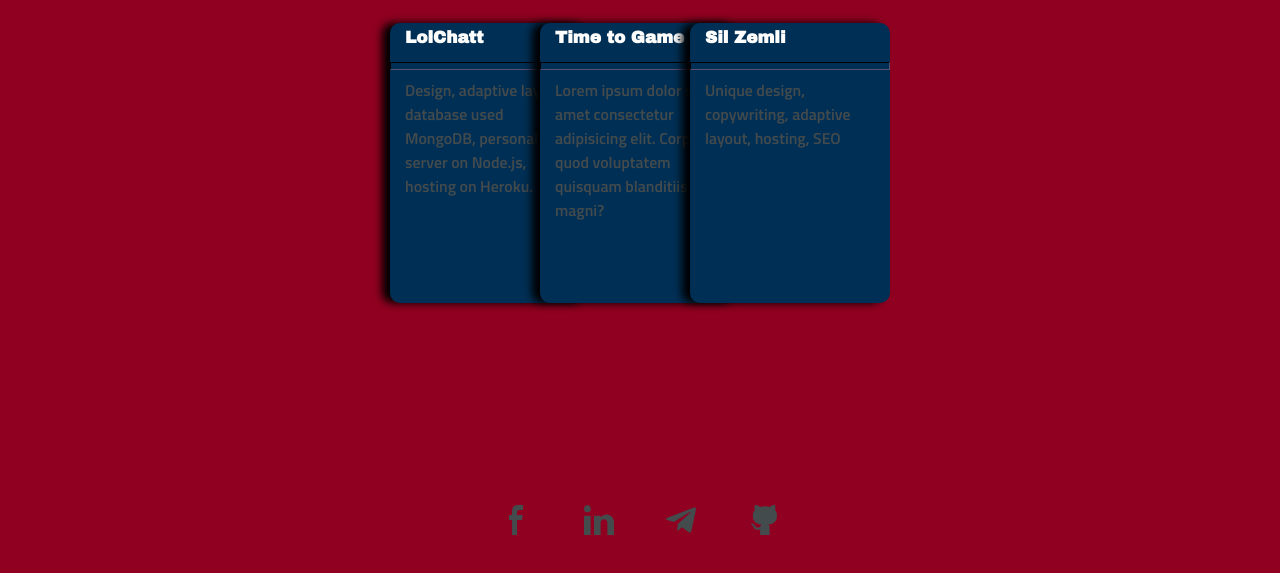
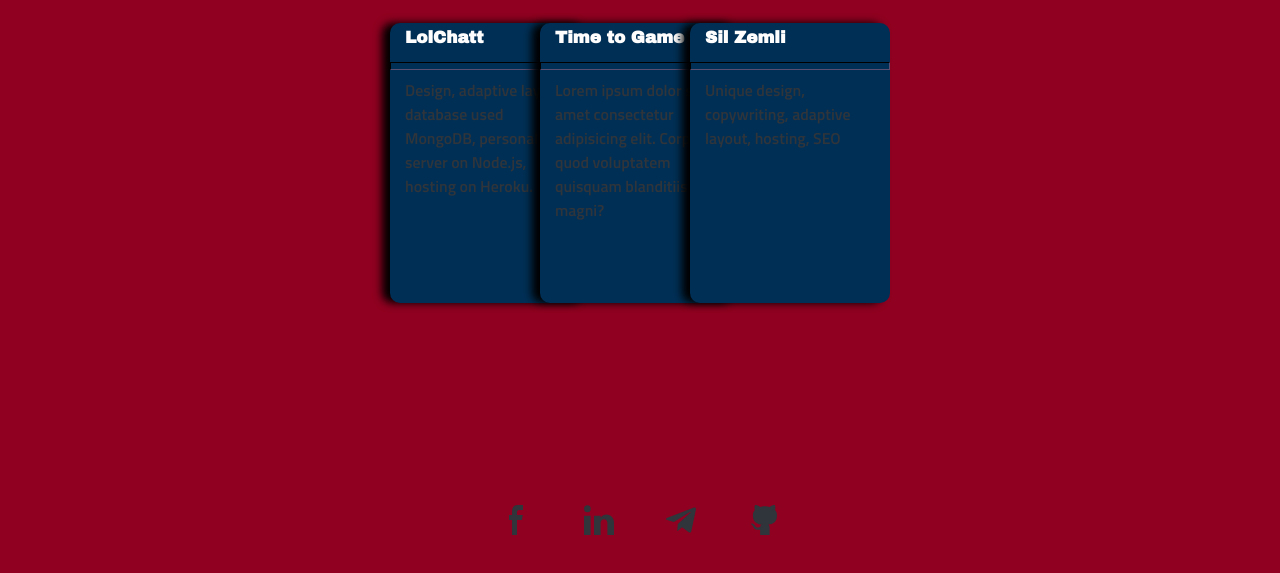
Before and after one commit to kapustiansky/kapustiansky.github.io, a plain HTML site: page my3/work.html in a window 1280 px wide. Shown: the part 199-772 px from the top of the page. Drawn offline with Linux system fonts and the light colour scheme; a web font is replaced by a local one.

Commit message:
Update work.html

```diff
--- a/my3/work.html
+++ b/my3/work.html
@@ -141,7 +141,7 @@
         .card-text-x {
             padding: 8px 15px;
             font-family: 'Titillium Web', sans-serif;
-            color: #434B4D;
+            color: #2F353B;
             font-size: calc(14px + 2 * (100vw / 1370));
         }
 
@@ -186,7 +186,7 @@
             width: 30px;
             height: 30px;
             transition: all 0.5s ease;
-            fill: #434B4D;
+            fill: #2F353B;
         }
 
         /*facebook*/
```
